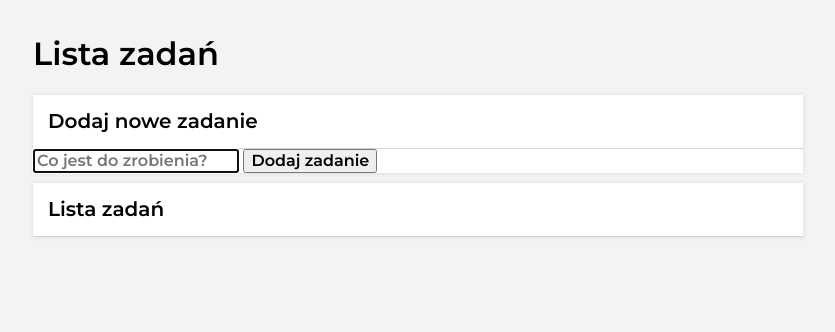
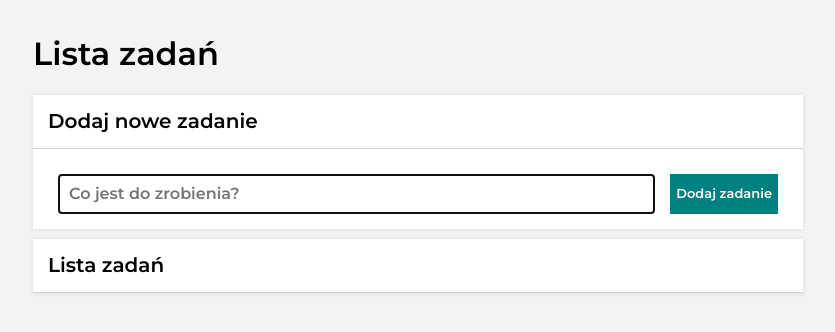
Before and after one commit to EkaterinaGrecko/TO-DO-LIST, a plain HTML site: page index.html in a window 1280 px wide. Shown: the whole page, without its empty margins (222-1057 px from the left). Drawn offline with nearby package versions, Linux system fonts and the light colour scheme.

Commit message:
added css form, deleted some elements

```diff
--- a/index.html
+++ b/index.html
@@ -10,6 +10,7 @@
     <meta property="og:image" content="images/share.png">
     <link href="CSS/style.css" rel="stylesheet">
     <link href="CSS/container.css" rel="stylesheet">
+    <link href="CSS/form.css" rel="stylesheet">
     <link href="CSS/section.css" rel="stylesheet">
     <link href="CSS/tasksList.css" rel="stylesheet">
     <link href="CSS/buttons.css" rel="stylesheet">
@@ -34,18 +35,19 @@
         </header>
         <section class="section">
             <h2 class="section__header">Dodaj nowe zadanie</h2>
-            <div class="section__item">
-                <form class="section__form js-form">
-                    <input class="section__input js-addTask" name="task" autofocus placeholder="Co jest do zrobienia?">
-                    <button class="section__button">Dodaj zadanie</button>
-                </form>
-            </div>
+            <form class="form js-form">
+                <input class="form__input js-addTask" name="task" autofocus placeholder="Co jest do zrobienia?">
+                <button class="form__button">Dodaj zadanie</button>
+            </form>
         </section>
         <section class="section">
-            <h2 class="section__header">Lista zadań</h2>
-            <div class="section__item">
-                <ul class="tasksList js-tasks"></ul>
-            </div>
+            <header class="section__container">
+                <h2 class="section__subHeader">Lista zadań</h2>
+                <div class="buttons__container js-buttons">
+                    <button class="buttons"></button>
+                </div>
+            </header>
+            <ul class="tasksList js-tasks"></ul>
         </section>
     </main>
 </body>
```
